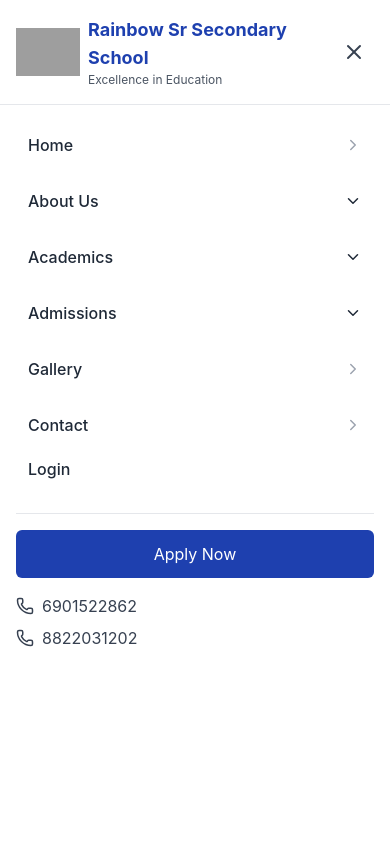
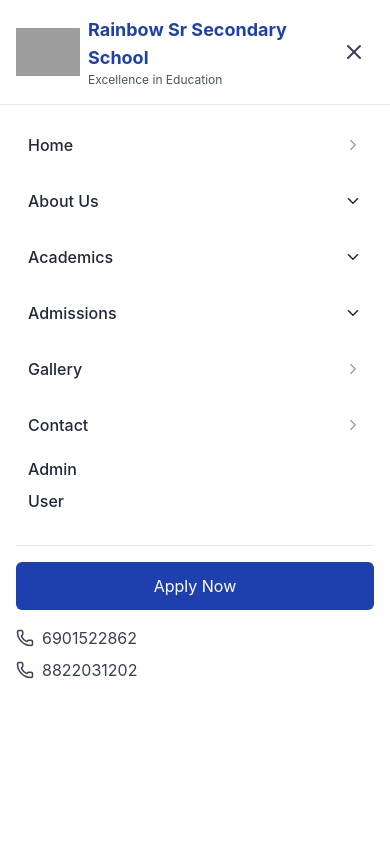
Before and after one commit to abhijitCleanCode/rainbow-senior-secondary, a React (Vite) app: page /about in a window 390 px wide. Both pictures are taken after a click on the button 354 px from the left and 40 px from the top of the page. Shown: the top 844 px of the page. Built offline with nearby package versions, Linux system fonts and the light colour scheme; grey boxes are pictures that could not be loaded.

Commit message:
mobile menu dashboard connect

```diff
--- a/src/components/layout/MobileMenu.jsx
+++ b/src/components/layout/MobileMenu.jsx
@@ -95,10 +95,19 @@ const MobileMenu = ({ isOpen, setIsOpen }) => {
             ))}
             <li>
               <Link
-                to="https://rain-bow-school-service-beta.vercel.app"
+                to="http://rainbowschool.webholicinfotech.com/site/login"
                 className="px-3 py-2 text-gray-800 hover:text-blue-800 font-medium relative group transition-colors duration-200"
               >
-                Login
+                Admin
+                <span className="absolute bottom-0 left-0 w-0 h-0.5 bg-blue-800 group-hover:w-full transition-all duration-300"></span>
+              </Link>
+            </li>
+            <li>
+              <Link
+                to="http://rainbowschool.webholicinfotech.com/site/userlogin"
+                className="px-3 py-2 text-gray-800 hover:text-blue-800 font-medium relative group transition-colors duration-200"
+              >
+                User
                 <span className="absolute bottom-0 left-0 w-0 h-0.5 bg-blue-800 group-hover:w-full transition-all duration-300"></span>
               </Link>
             </li>
```
